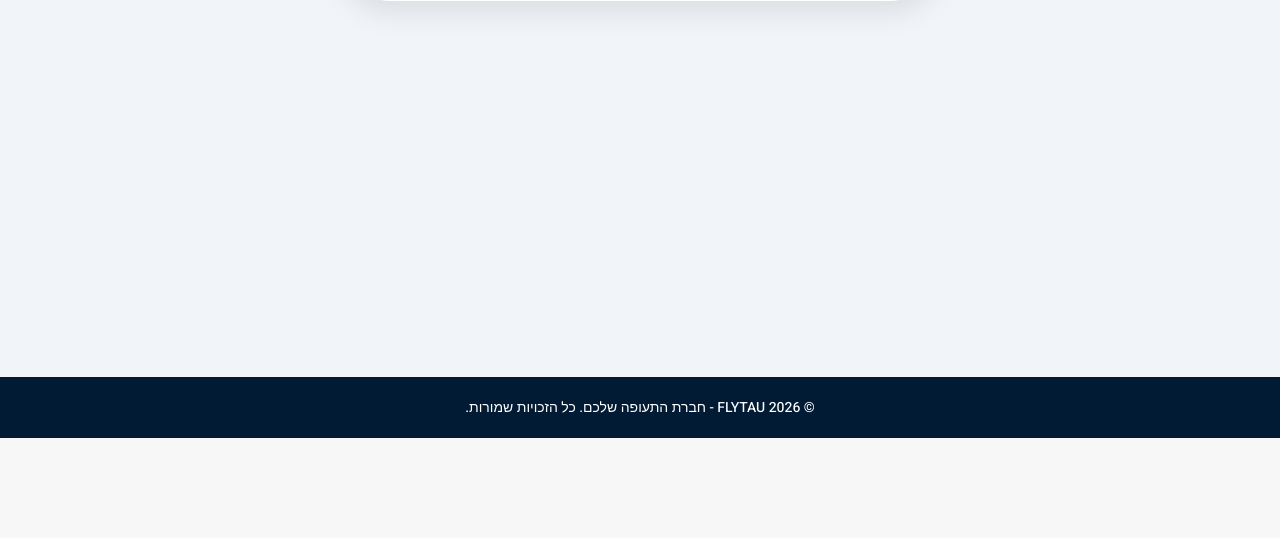
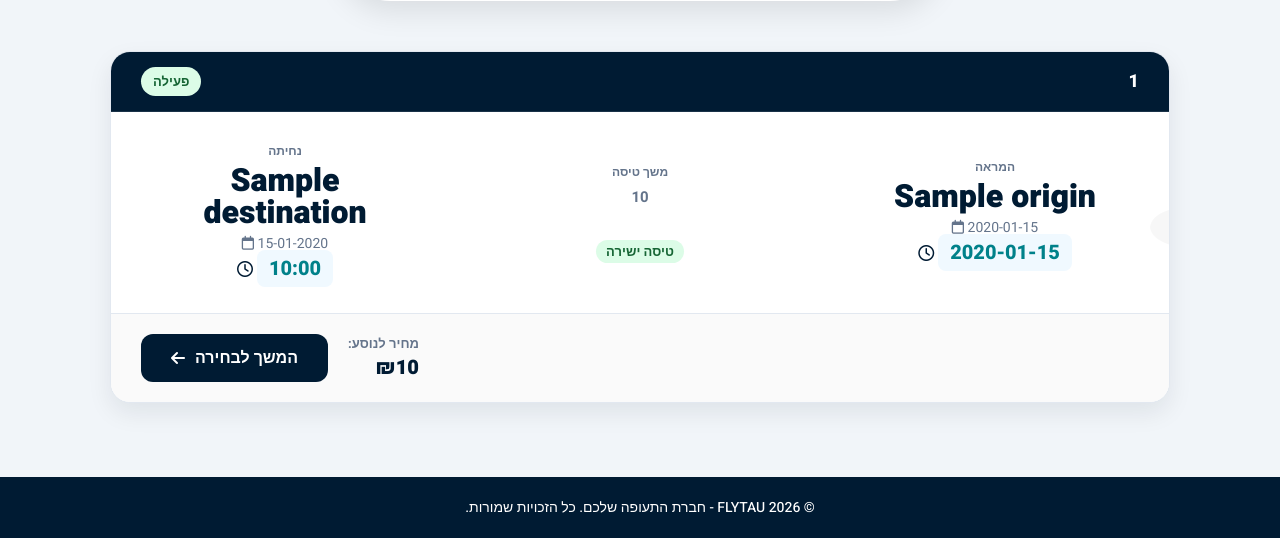
Before and after one commit to adiyogev/FLYTAU, a Python web app: template pythonProject/templates/flight_results.html in a window 1280 px wide. Shown: the part 362-900 px from the top of the page. Before the commit the page ends 800 px from the top, so only its background shows below. Run offline with Jinja, Linux system fonts and the light colour scheme; the template is opened without the code that fills it: most values are stand-ins (such as "Sample title", 1, 10 or a date in 2020).

Commit message:
flight results

```diff
--- a/pythonProject/templates/flight_results.html
+++ b/pythonProject/templates/flight_results.html
@@ -37,7 +37,7 @@
         </div>
     </header>
 
-    <div class="hero-banner" style="background-image: linear-gradient(rgba(0, 27, 51, 0.4), rgba(0, 27, 51, 0.4)), url('{{ url_for('static', filename='img/RESULTSPIC.PNG') }}');">
+    <div class="hero-banner" style="background-image: linear-gradient(rgba(0, 27, 51, 0.4), rgba(0, 27, 51, 0.4)), url('{{ url_for('static', filename='img/RESULTSPIC.png') }}');">
         <h1>החופשה שלך מתחילה כאן</h1>
     </div>
 
@@ -63,11 +63,80 @@
         </div>
     </div>
 
-    <div class="results-list">
-    {% if flights %}
-        {% for flight in flights %}
+      <div class="results-list">
+        {% if flights %}
+            {% for flight in flights %}
+            <div class="flight-card-modern">
+
+                <div class="card-header-row">
+                    <div style="display: flex; justify-content: space-between; align-items: center; width: 100%;">
+                        <div class="flight-id-badge">
+                            {{ flight.flight_id }}
+                        </div>
+                        <div class="status-badge status-active">
+                            פעילה
+                        </div>
+                    </div>
+                </div>
+
+                <div class="card-body-grid">
+
+                    <div class="location-col">
+                        <div style="color: #64748b; font-size: 12px; font-weight: 700; margin-bottom: 5px;">המראה</div>
+                        <div class="city-code">{{ flight.origin }}</div>
+                        <div class="flight-date">
+                            <span>{{ flight.departure.strftime('%d-%m-%Y') }}</span>
+                            <i class="far fa-calendar"></i>
+                        </div>
+                        <div class="flight-time-big">
+                            <span>{{ flight.departure.strftime('%H:%M') }}</span>
+                            <i class="far fa-clock"></i>
+                        </div>
+                    </div>
+
+                    <div class="timeline-col">
+                        <div style="color: #64748b; font-size: 12px; font-weight: 700; margin-bottom: 5px;">משך טיסה</div>
+                        <div class="duration-text" dir="ltr">{{ flight.duration }}</div>
+                        <div class="timeline-graphic"></div>
+                        <div class="direct-label">טיסה ישירה</div>
+                    </div>
+
+                    <div class="location-col">
+                        <div style="color: #64748b; font-size: 12px; font-weight: 700; margin-bottom: 5px;">נחיתה</div>
+                        <div class="city-code">{{ flight.destination }}</div>
+                        <div class="flight-date">
+                            <span>{{ flight.arrival_time.strftime('%d-%m-%Y') if flight.arrival_time else flight.departure.strftime('%d-%m-%Y') }}</span>
+                            <i class="far fa-calendar"></i>
+                        </div>
+                        <div class="flight-time-big">
+                            <span>{{ flight.arrival_time.strftime('%H:%M') if flight.arrival_time else '--:--' }}</span>
+                            <i class="far fa-clock"></i>
+                        </div>
+                    </div>
+                </div>
+
+                <div class="card-footer-row">
+                    <div style="display: flex; align-items: center; gap: 20px; width: 100%; justify-content: flex-end;">
+                        <div class="price-area">
+                            <span class="price-label">מחיר לנוסע:</span>
+                            <span class="price-value">₪{{ flight.economy_seat_price }}</span>
+                        </div>
+
+                        {% if flight.available_seats > 0 %}
+                        <a href="/select_seats/{{ flight.flight_id }}" class="btn-select">
+                             המשך לבחירה <i class="fas fa-arrow-left"></i>
+                        </a>
+                        {% else %}
+                        <button class="btn-select disabled" disabled>אזל המלאי</button>
+                        {% endif %}
+                    </div>
+                </div>
+
+            </div>
             {% endfor %}
-    {% else %}
+
+        {% else %}
+
         <div class="no-results-card">
             <div class="no-results-icon">
                 <i class="fas fa-plane-slash"></i>
```
Also changed, not shown: pythonProject/static/reports/cancellation_rate.png.
